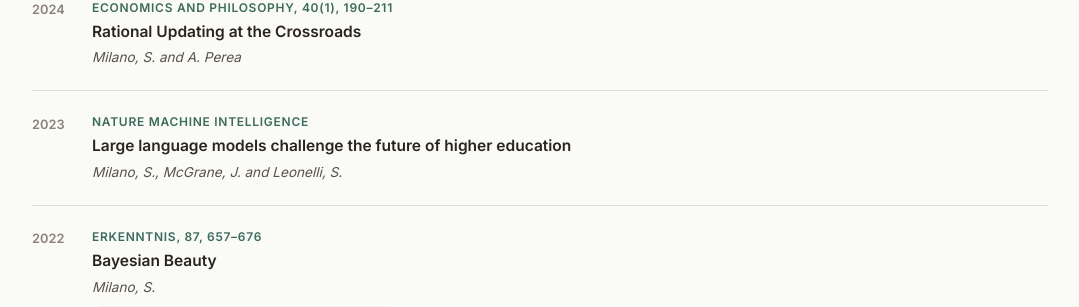
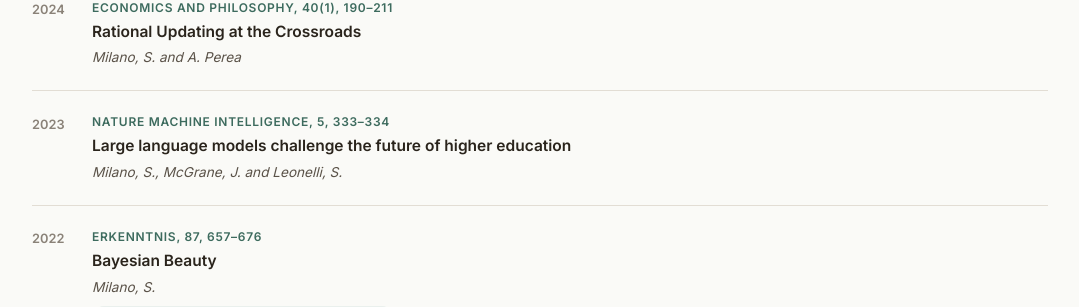
Before and after one commit to capt-c/silvia-milano-website, a Jekyll site: the page built from silvia-milano-site/research.html, in a window 1280 px wide and 900 px high, scrolled down 871 px. Shown: the part 146-453 px from the top of the window, without its empty margins (100-1179 px from the left). Built offline with Jekyll 4.4.1, drawn with Linux system fonts in a browser that asks for light colours; some web fonts are replaced.

Commit message:
Update publications.yml

```diff
--- a/silvia-milano-site/_data/publications.yml
+++ b/silvia-milano-site/_data/publications.yml
@@ -38,7 +38,7 @@ articles:
 
   - title: "Large language models challenge the future of higher education"
     authors: "Milano, S., McGrane, J. and Leonelli, S."
-    venue: "Nature Machine Intelligence"
+    venue: "Nature Machine Intelligence, 5, 333–334 "
     year: 2023
     url: "https://doi.org/10.1038/s42256-023-00644-2"
 
```
